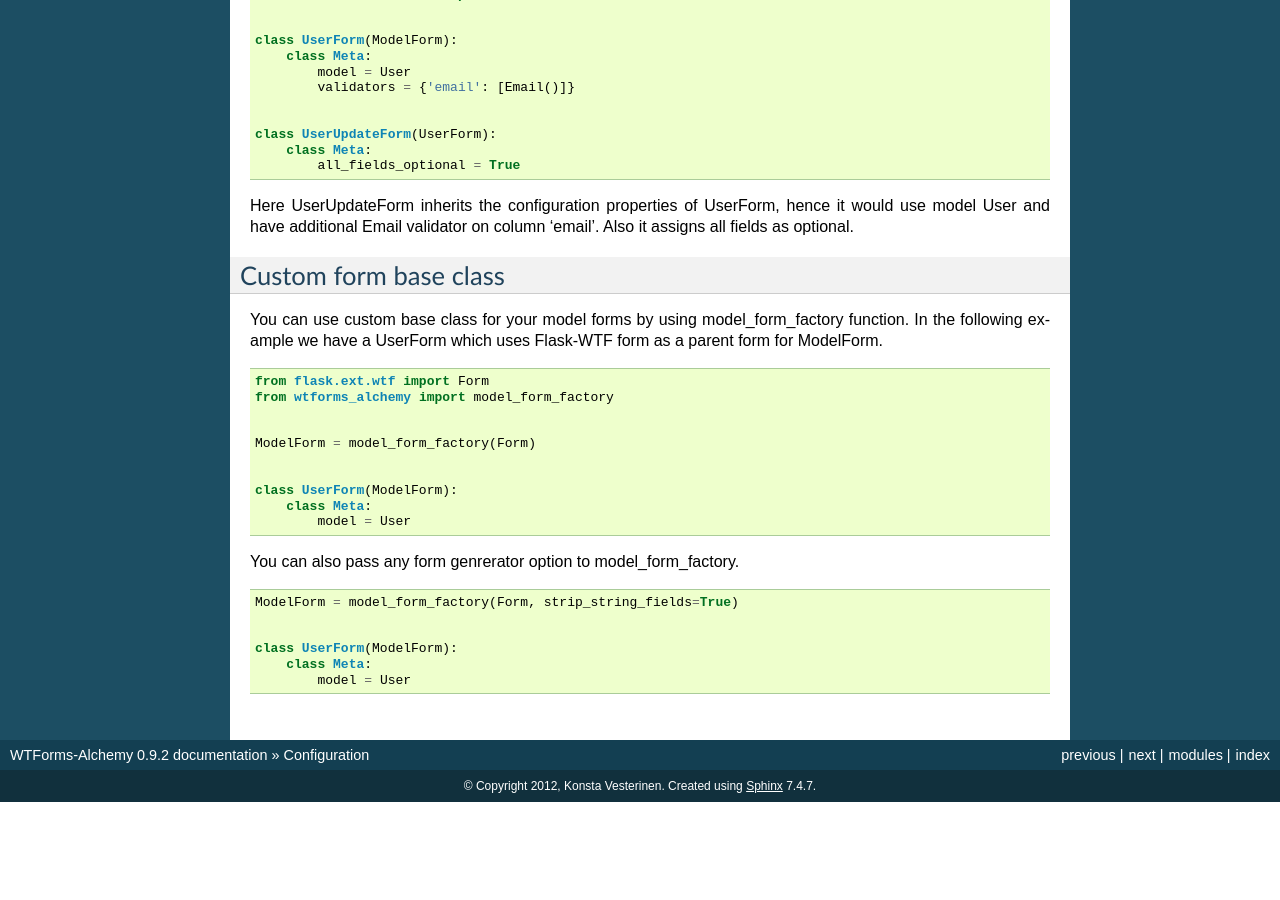
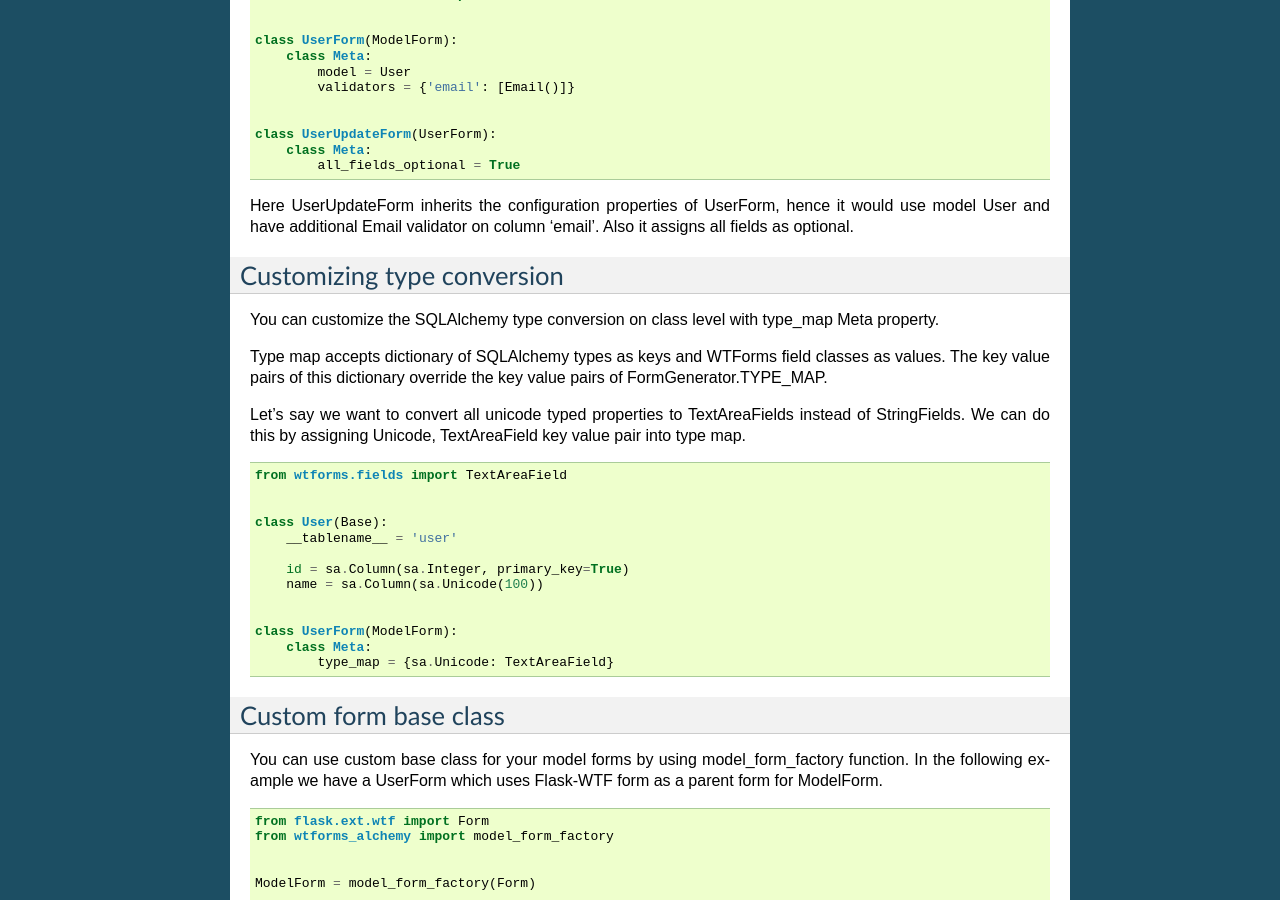
Before and after one commit to kvesteri/wtforms-alchemy, a Sphinx documentation site: the page built from docs/configuration.rst, in a window 1280 px wide and 900 px high, scrolled down 2992 px. Built offline with Sphinx 7.4.7, drawn with Linux system fonts in a browser that asks for light colours; before the commit the page ends 3794 px from its top, so only the background shows below that; some of the changed text lies outside the part shown.

Commit message:
Added doc example for type conversion customization

```diff
--- a/docs/configuration.rst
+++ b/docs/configuration.rst
@@ -205,6 +205,35 @@ use model User and have additional Email validator on column 'email'. Also it as
 all fields as optional.
 
 
+Customizing type conversion
+---------------------------
+
+You can customize the SQLAlchemy type conversion on class level with type_map Meta property.
+
+Type map accepts dictionary of SQLAlchemy types as keys and WTForms field classes
+as values. The key value pairs of this dictionary override the key value pairs of FormGenerator.TYPE_MAP.
+
+Let's say we want to convert all unicode typed properties to TextAreaFields instead of StringFields. We can do this by assigning Unicode, TextAreaField key value pair into type map.
+
+::
+
+
+    from wtforms.fields import TextAreaField
+
+
+    class User(Base):
+        __tablename__ = 'user'
+
+        id = sa.Column(sa.Integer, primary_key=True)
+        name = sa.Column(sa.Unicode(100))
+
+
+    class UserForm(ModelForm):
+        class Meta:
+            type_map = {sa.Unicode: TextAreaField}
+
+
+
 
 Custom form base class
 ----------------------
```
